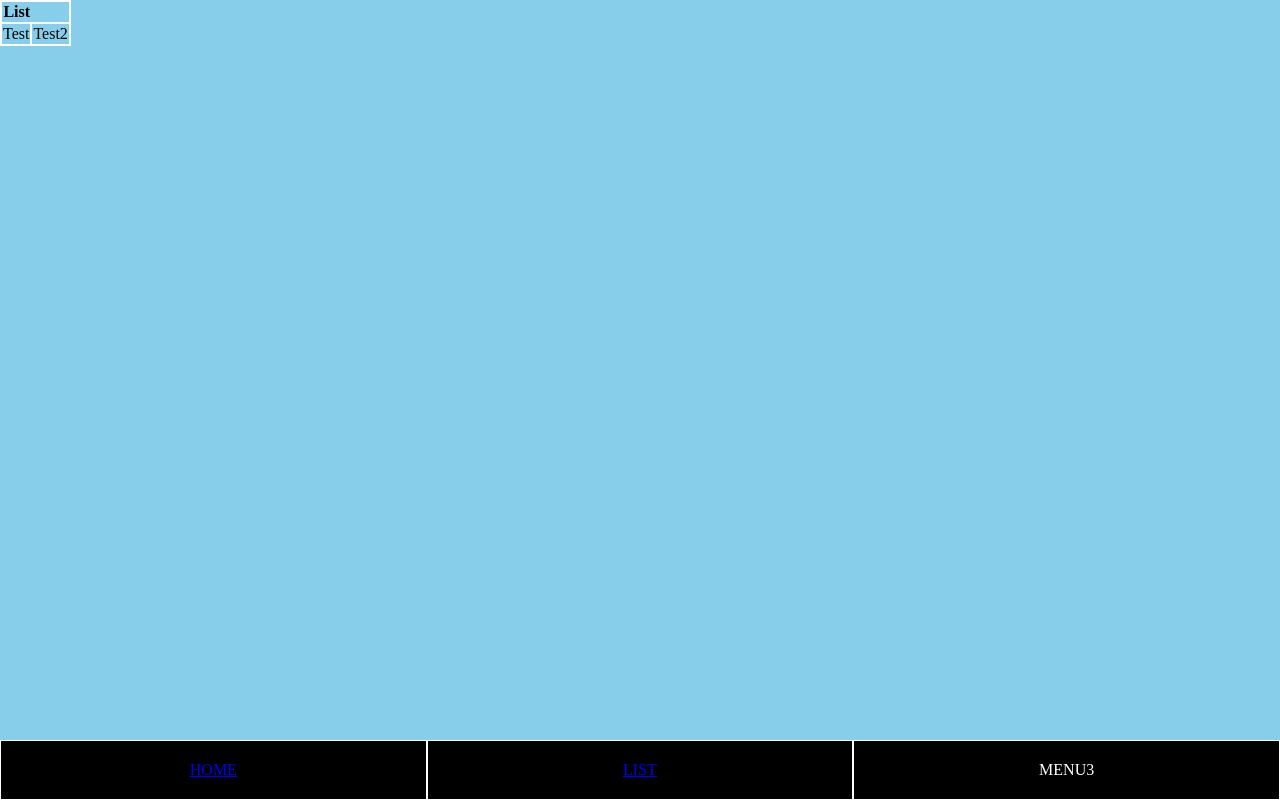
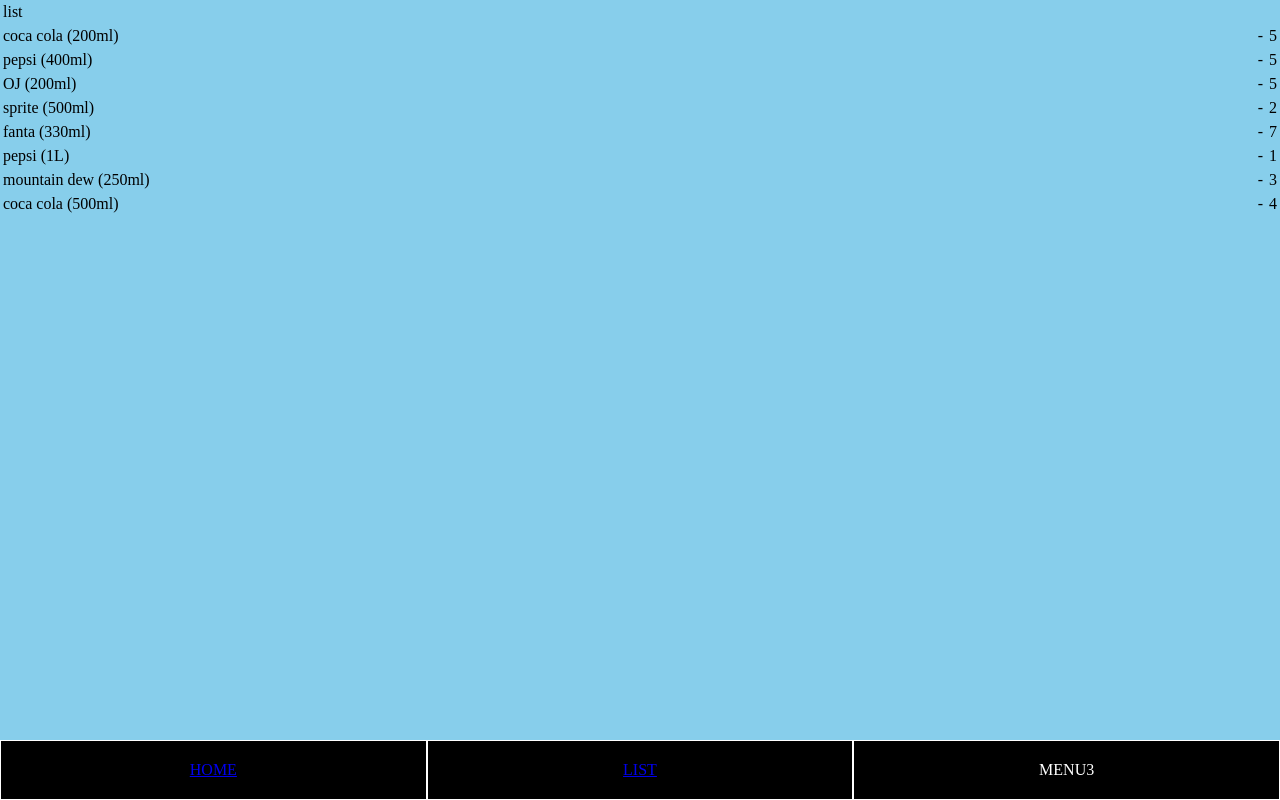
Before and after one commit to dentistmouthwash/wallach-2025-bottles, a React (Vite) app: page /list in a window 1280 px wide. Built offline with nearby package versions, Linux system fonts and the light colour scheme.

Commit message:
table -> grid

```diff
--- a/src/index.css
+++ b/src/index.css
@@ -34,3 +34,13 @@ tr {
     border: 2px solid white;
     border-collapse: collapse;
 }
+
+.grid-1 {
+    display: grid;
+    grid-template-columns: 1fr auto auto;
+}
+
+.grid-1 > div {
+    margin: 1px;
+    padding: 2px;
+}
--- a/src/pages/list.jsx
+++ b/src/pages/list.jsx
@@ -1,19 +1,63 @@
+import { Fragment } from "react";
+
 export default function ListPage() {
-    return <div class="bigList">
-        <table>
-            <tr>
-                <th>
-                    List
-                </th>
-            </tr>
-            <tr>
-                <td>
-                    Test
-                </td>
-                <td>
-                    Test2
-                </td>
-            </tr>
-        </table>
+  const DATA = [
+    {
+      name: "coca cola (200ml)",
+      used: true,
+      amt: 5,
+    },
+    {
+      name: "pepsi (400ml)",
+      used: true,
+      amt: 5,
+    },
+    {
+      name: "OJ (200ml)",
+      used: true,
+      amt: 5,
+    },
+    {
+      name: "sprite (500ml)",
+      used: false,
+      amt: 2,
+    },
+    {
+      name: "fanta (330ml)",
+      used: true,
+      amt: 7,
+    },
+    {
+      name: "pepsi (1L)",
+      used: false,
+      amt: 1,
+    },
+    {
+      name: "mountain dew (250ml)",
+      used: true,
+      amt: 3,
+    },
+    {
+      name: "coca cola (500ml)",
+      used: false,
+      amt: 4,
+    },
+  ];
+
+  return (
+    <div class="bigList">
+      <div class="grid-1">
+        <div style={{
+            gridColumn: "1 / span 3",
+        }}>list</div>
+        {DATA.map((item, index) => (
+          <Fragment key={index}>
+            <div>{item.name}</div>
+            <div>-</div>
+            <div>{item.amt}</div>
+          </Fragment>
+        ))}
+      </div>
     </div>
+  );
 }
```
